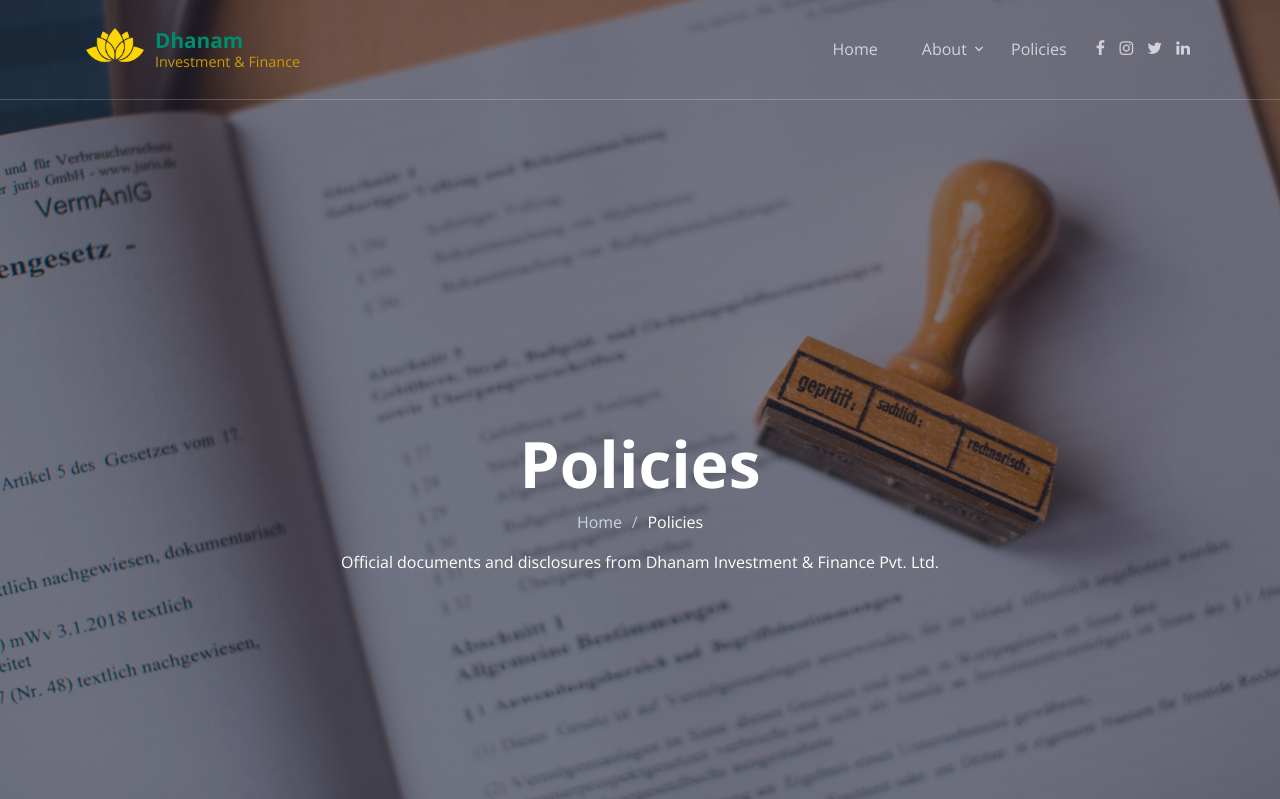
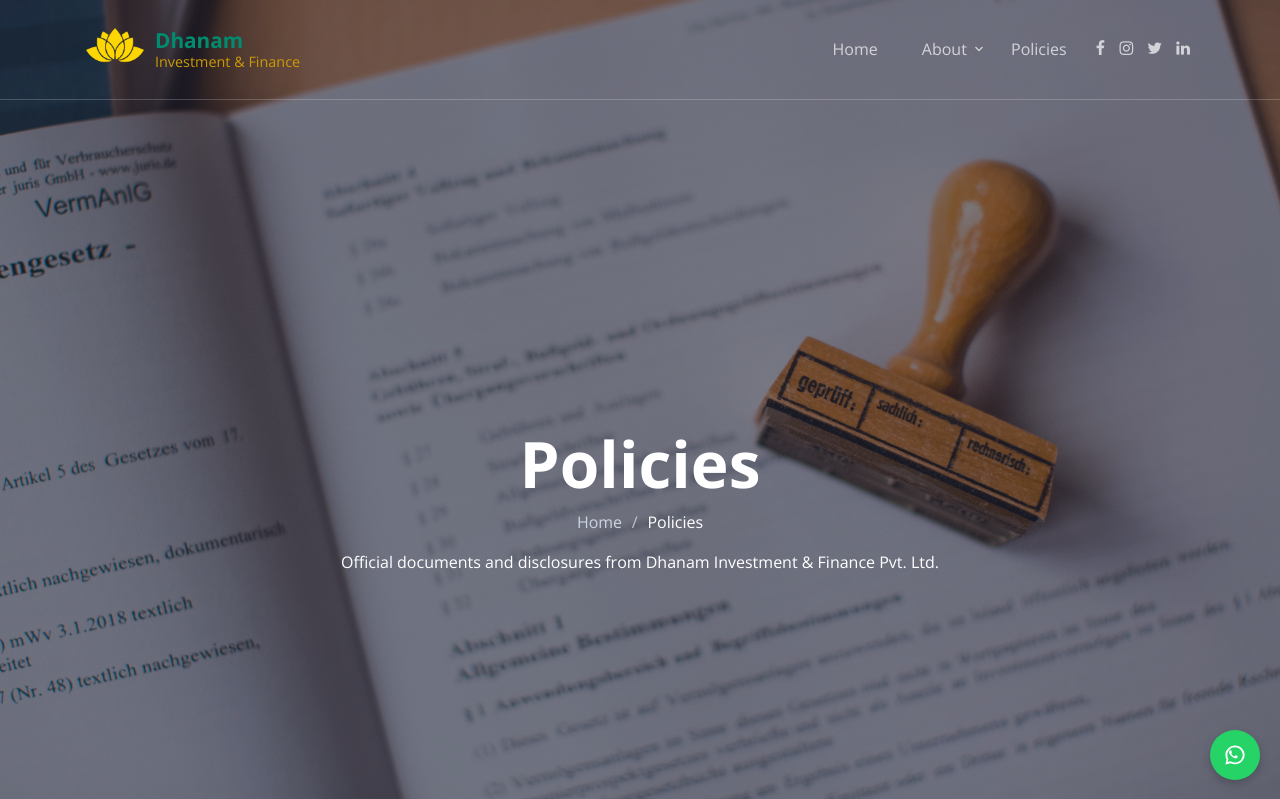
Before and after one commit to prem-kiara/dhanamfinance.io, a PHP site: page /policies.html in a window 1280 px wide. Shown: the top 799 px of the page. Run offline with PHP 8.4, Linux system fonts and the light colour scheme; some web fonts are replaced.

Commit message:
whatsapp

```diff
--- a/css/custom.css
+++ b/css/custom.css
@@ -1160,3 +1160,19 @@ a:hover{ color:var(--brand-deep); }
   left: -9999px !important;
   width: 1px; height: 1px; overflow: hidden;
 }
+
+/* ===== Scroll progress bar (top) ===== */
+#scrollbar {
+  position: fixed;
+  top: 0; left: 0;
+  width: 100%; height: 3px;
+  background: transparent;
+  z-index: 4000; /* higher than sticky header */
+}
+#scrollbar .scrollbar__progress {
+  height: 100%;
+  width: 0%;
+  background: linear-gradient(135deg, #008C6E 0%, #005B4E 100%);
+  box-shadow: 0 0 8px rgba(0,140,110,.35);
+  transition: width .08s linear;
+}
--- a/index.html
+++ b/index.html
@@ -34,6 +34,11 @@
 			href="https://fonts.googleapis.com/css?family=Open+Sans:300,400,700"
 			rel="stylesheet"
 		/>
+		<link
+			rel="stylesheet"
+			href="https://cdnjs.cloudflare.com/ajax/libs/font-awesome/6.5.0/css/all.min.css"
+		/>
+
 		<link rel="stylesheet" href="fonts/icomoon/style.css" />
 
 		<link rel="stylesheet" href="css/bootstrap.min.css" />
--- a/js/main.js
+++ b/js/main.js
@@ -510,3 +510,105 @@ ${data.message}
     });
   });
 })();
+
+/* ===========================
+   Scroll bar + WhatsApp widget
+   =========================== */
+(function () {
+  // --- Progress bar (inject + update)
+  const barHost = document.createElement('div');
+  barHost.id = 'scrollbar';
+  barHost.innerHTML = '<div class="scrollbar__progress"></div>';
+  document.body.appendChild(barHost);
+
+  const prog = barHost.firstElementChild;
+  function setProgress() {
+    const h = document.documentElement;
+    const pct = (h.scrollTop / (h.scrollHeight - h.clientHeight)) * 100;
+    prog.style.width = pct + '%';
+  }
+  window.addEventListener('scroll', setProgress, { passive: true });
+  window.addEventListener('resize', setProgress);
+  setProgress();
+
+})();
+
+// ===== Official WhatsApp FAB =====
+(function() {
+  // create wrapper
+  const fab = document.createElement('div');
+  fab.id = 'waFab';
+  fab.innerHTML = `
+    <style>
+      #waFab {
+        position: fixed;
+        bottom: 20px;
+        right: 20px;
+        z-index: 9999;
+        font-family: system-ui, sans-serif;
+      }
+      #waFabBtn {
+        width: 50px;
+        height: 50px;
+        border-radius: 50%;
+        border: none;
+        background: #25D366;
+        color: #fff;
+        display: flex;
+        align-items: center;
+        justify-content: center;
+        box-shadow: 0 4px 10px rgba(0,0,0,.2);
+        cursor: pointer;
+      }
+      #waFabBtn svg {
+        width: 24px;
+        height: 24px;
+      }
+      #waFabPanel {
+        position: absolute;
+        bottom: 60px;
+        right: 0;
+        min-width: 220px;
+        background: #fff;
+        border-radius: 10px;
+        box-shadow: 0 4px 20px rgba(0,0,0,.15);
+        padding: 10px;
+        display: none;
+      }
+      #waFabPanel a {
+        display: block;
+        padding: 8px 10px;
+        border-radius: 6px;
+        color: #111;
+        text-decoration: none;
+        font-size: 14px;
+      }
+      #waFabPanel a:hover {
+        background: #f3f3f3;
+      }
+    </style>
+    <button id="waFabBtn" aria-label="WhatsApp">
+      <!-- Official WhatsApp SVG icon -->
+      <svg viewBox="0 0 32 32" xmlns="http://www.w3.org/2000/svg">
+        <path fill="currentColor" d="M19.11 17.35c-.29-.14-1.69-.83-1.95-.92-.26-.1-.45-.14-.64.14-.19.29-.73.92-.9 1.11-.17.19-.33.22-.62.07-.29-.14-1.22-.45-2.33-1.43-.86-.76-1.44-1.7-1.61-1.99-.17-.29-.02-.45.13-.59.14-.14.29-.33.43-.5.14-.17.19-.29.29-.48.1-.19.05-.36-.02-.5-.07-.14-.64-1.55-.88-2.13-.23-.56-.47-.48-.64-.49-.17-.01-.36-.01-.55-.01-.19 0-.5.07-.76.36s-1 .98-1 2.39 1.03 2.77 1.18 2.96c.14.19 2.02 3.08 4.89 4.32 2.87 1.23 2.87.82 3.39.78.52-.04 1.69-.69 1.93-1.37.24-.69.24-1.28.17-1.41-.07-.12-.26-.2-.55-.33zM16 3.2c-6.99 0-12.8 5.69-12.8 12.68 0 2.25.59 4.34 1.63 6.14L3.2 28.8l6.96-1.82c1.74.95 3.73 1.49 5.84 1.49 6.99 0 12.8-5.69 12.8-12.68C28.8 8.89 22.99 3.2 16 3.2zm0 22.96c-1.98 0-3.82-.58-5.36-1.58l-.38-.24-4.12 1.08 1.1-4.02-.25-.41A10.22 10.22 0 0 1 5.78 15.9C5.78 10.34 10.43 5.7 16 5.7s10.22 4.64 10.22 10.2S21.57 26.16 16 26.16z"/>
+      </svg>
+    </button>
+    <div id="waFabPanel">
+      <a href="https://wa.me/917305074658?text=Hi%20Sanjay%2C%20I%27m%20interested%20in%20a%20Gold%20Loan" target="_blank">💰 Gold Loan — Sanjay</a>
+      <a href="https://wa.me/918925963943?text=Hi%20Sabarishini%2C%20I%27m%20interested%20in%20a%20Loan%20Against%20Property" target="_blank">🏠 Loan Against Property — Sabarishini</a>
+    </div>
+  `;
+
+  document.body.appendChild(fab);
+
+  const btn = document.getElementById('waFabBtn');
+  const panel = document.getElementById('waFabPanel');
+
+  btn.addEventListener('click', () => {
+    panel.style.display = panel.style.display === 'block' ? 'none' : 'block';
+  });
+
+  document.addEventListener('click', (e) => {
+    if (!fab.contains(e.target)) panel.style.display = 'none';
+  });
+})();
```
